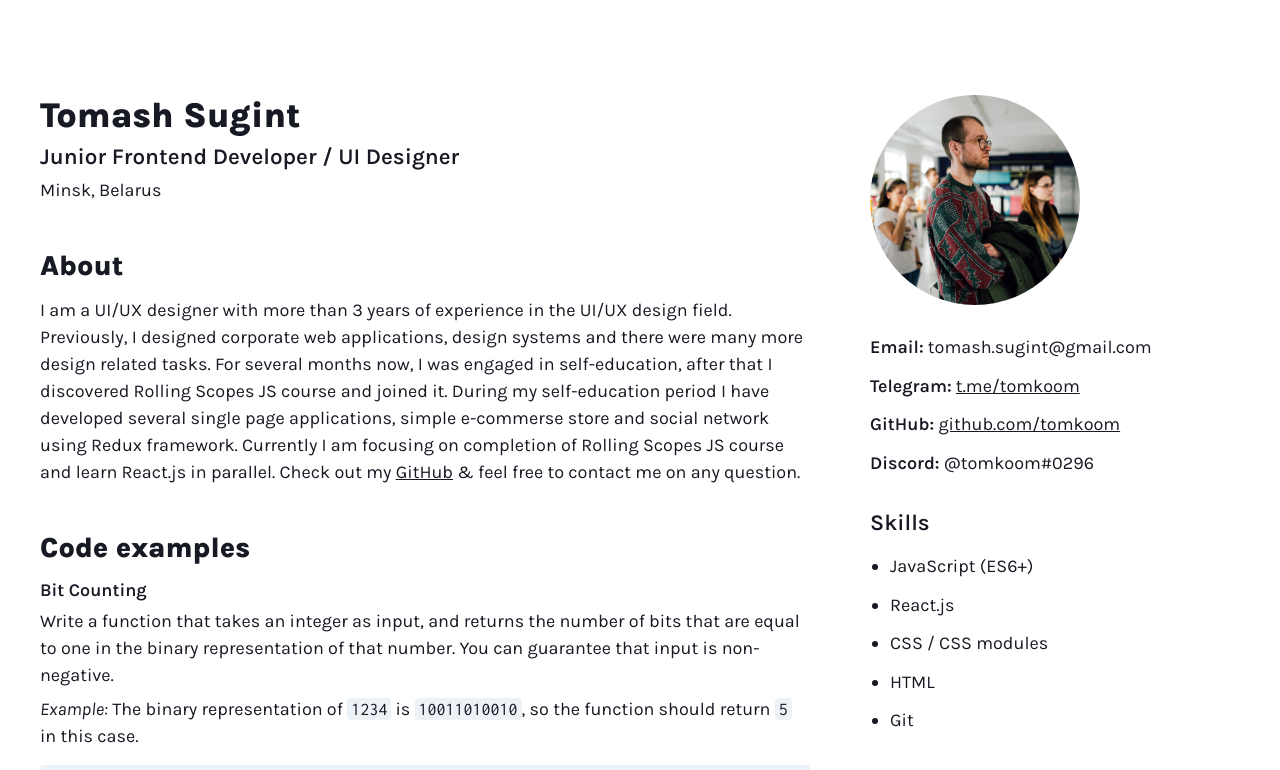
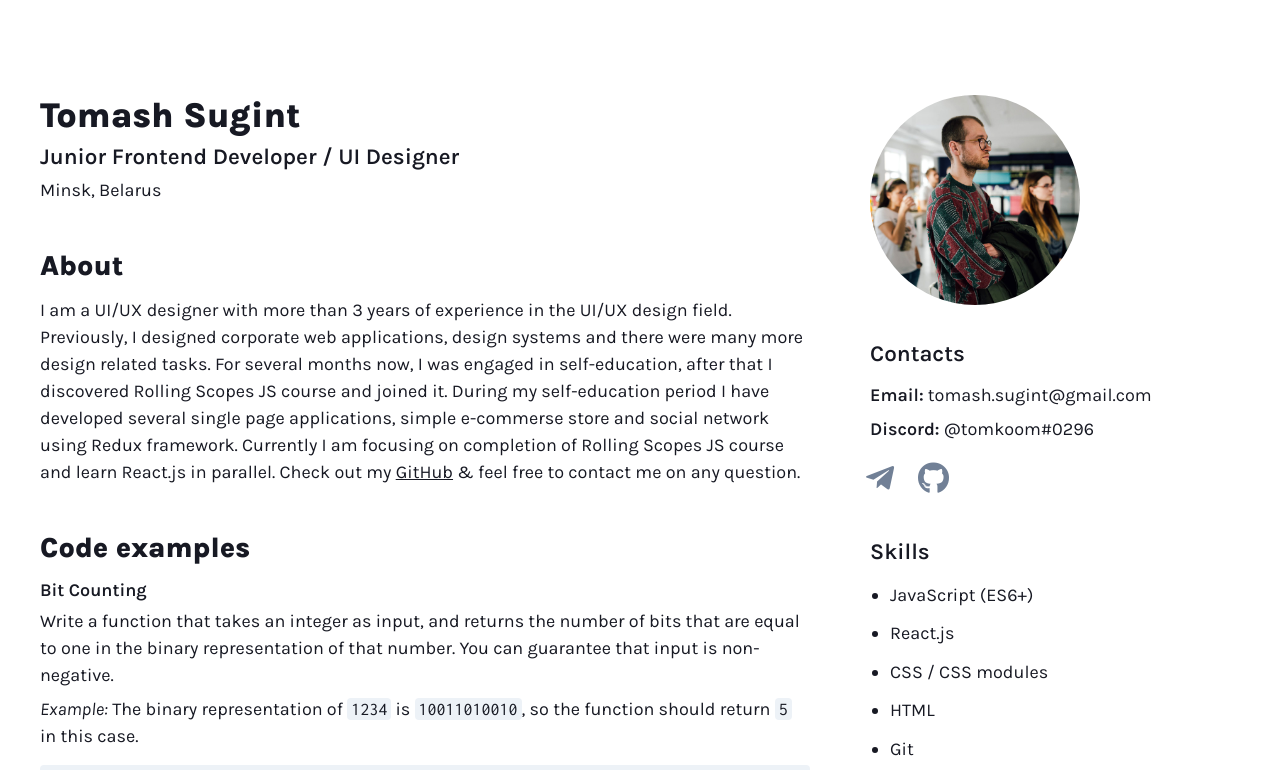
Before and after one commit to tomkoom/rsschool-cv, a plain HTML site: page index.html in a window 1280 px wide. Shown: the top 770 px of the page. Drawn offline with Linux system fonts and the light colour scheme.

Commit message:
fix: update contacts

```diff
--- a/css/style.css
+++ b/css/style.css
@@ -62,10 +62,15 @@ p {
 	line-height: 150%;
 }
 
-.Contacts {
+.Social {
 	list-style-type: none;
 	padding: 0;
-	margin: 0;
+	margin: 4px 0 0 -16px;
+	display: flex;
+}
+
+.Social li {
+	padding: 0 12px;
 }
 
 ul {
@@ -144,3 +149,14 @@ pre,
 .Side {
 	border-radius: 4px;
 }
+
+.fab,
+.fas {
+	font-size: 32px;
+	color: #718096;
+}
+
+.fab:hover,
+.fas:hover {
+	color: #304ffe;
+}
--- a/index.html
+++ b/index.html
@@ -6,6 +6,15 @@
 		<meta name="viewport" content="width=device-width, initial-scale=1.0" />
 		<link rel="stylesheet" type="text/css" href="css/style.css" />
 		<title>Tomash Sugint CV</title>
+		<!-- <script src="https://use.fontawesome.com/b4ad0e1f3d.js"></script> -->
+		<!-- <link rel="stylesheet" href="https://maxst.icons8.com/vue-static/landings/line-awesome/font-awesome-line-awesome/css/all.min.css"> -->
+		<link
+			rel="stylesheet"
+			href="https://cdnjs.cloudflare.com/ajax/libs/font-awesome/5.15.3/css/all.min.css"
+			integrity="sha512-iBBXm8fW90+nuLcSKlbmrPcLa0OT92xO1BIsZ+ywDWZCvqsWgccV3gFoRBv0z+8dLJgyAHIhR35VZc2oM/gI1w=="
+			crossorigin="anonymous"
+			referrerpolicy="no-referrer"
+		/>
 	</head>
 
 	<body>
@@ -201,32 +210,26 @@ console.log(countBits(1234));</code>
 						<img class="Photo" src="img/photo.jpg" alt="Photo" />
 					</div>
 
+					<!-- Contacts -->
+                    <div class="divider30"></div>
+                    <h3>Contacts</h3>
 					<div class="divider15"></div>
-
-					<!-- Contacts -->
-					<div class="divider7"></div>
-
-					<ul class="Contacts">
-						<li><b>Email:</b> tomash.sugint@gmail.com</li>
+                    <p><b>Email:</b> tomash.sugint@gmail.com</p>
+                    <div class="divider7"></div>
+                    <p><b>Discord:</b> @tomkoom#0296</p>
+					<div class="divider15"></div>
+					<ul class="Social">
 						<li>
-							<b>Telegram:</b>
-							<a
-								href="https://t.me/tomkoom"
-								target="_blank"
-								rel="noopener noreferrer"
-								>t.me/tomkoom</a
-							>
+							<a href="https://t.me/tomkoom"
+								><i class="fab fa-telegram-plane"></i
+							></a>
 						</li>
+						<!-- <li>
+							<a href="#"><i class="fab fa-discord"></i></a>
+						</li> -->
 						<li>
-							<b>GitHub:</b>
-							<a
-								href="https://github.com/tomkoom"
-								target="_blank"
-								rel="noopener noreferrer"
-								>github.com/tomkoom</a
-							>
+							<a href="https://github.com/tomkoom"><i class="fab fa-github"></i></a>
 						</li>
-						<li><b>Discord:</b> @tomkoom#0296</li>
 					</ul>
 
 					<!-- Skills -->
```
